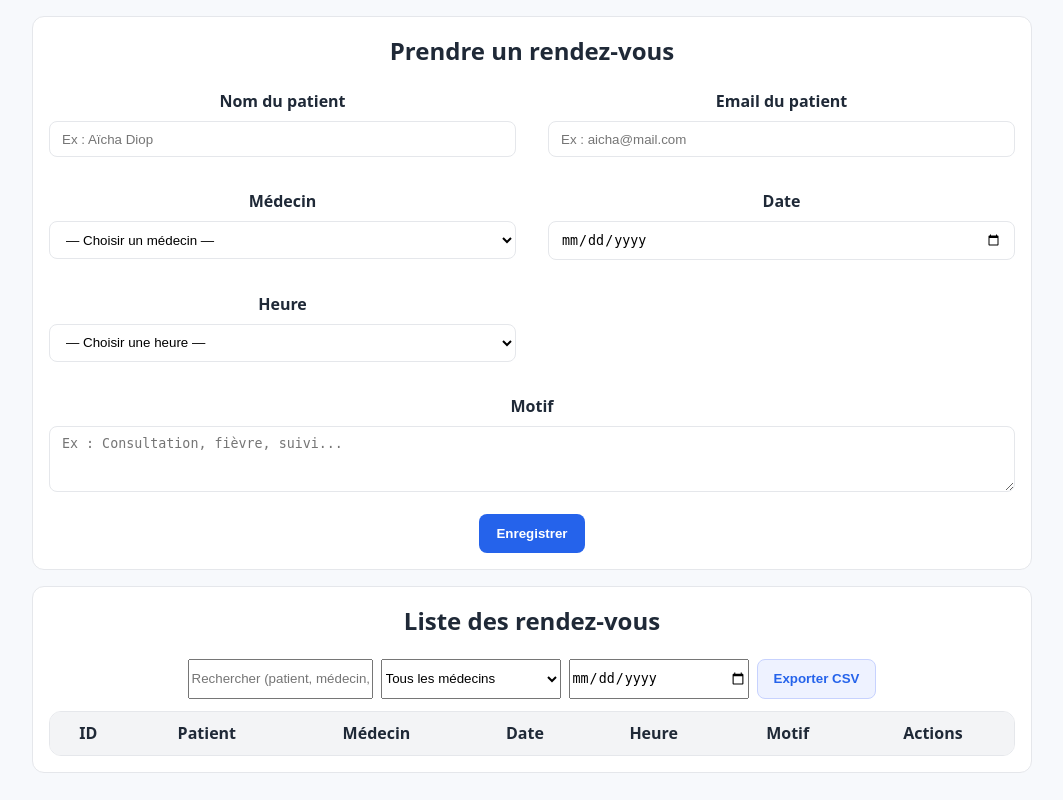
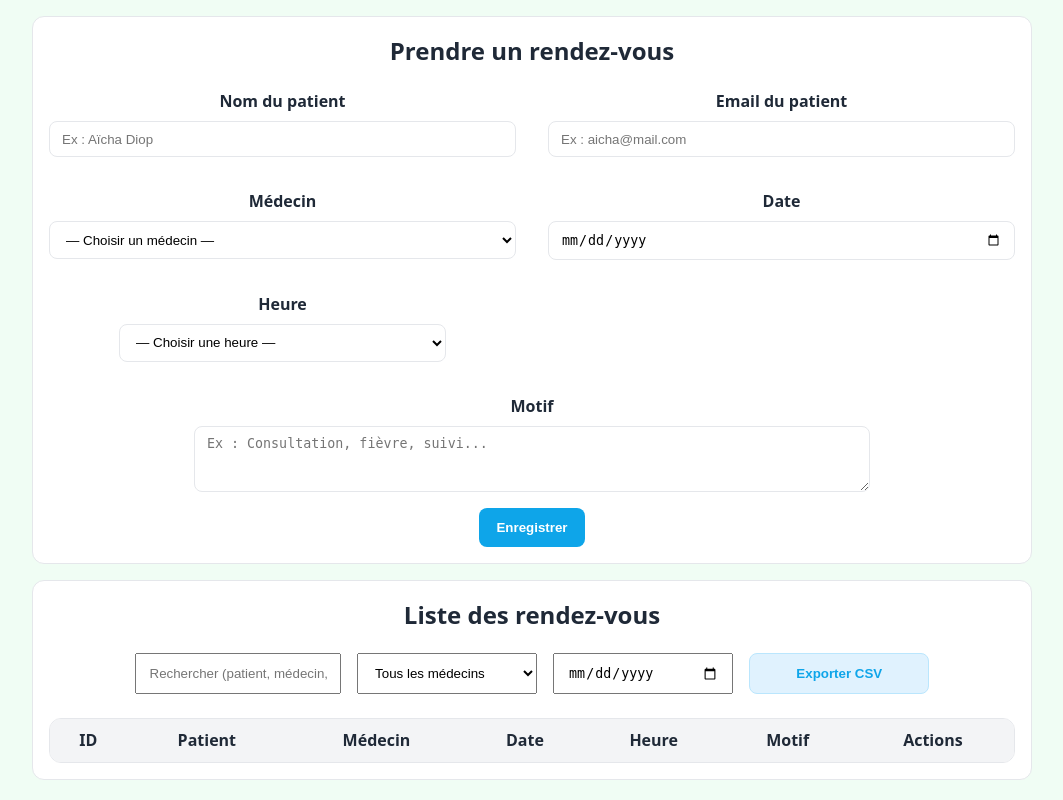
Before and after one commit to Alssaneahmeth/hopital_app, a PHP site: page /rendez-vous.php in a window 1280 px wide. Shown: the whole page, without its empty margins (108-1171 px from the left). Run offline with PHP 8.4, Linux system fonts and the light colour scheme; lists and menus that the app fills with data are empty.

Commit message:
Mise à jour de la page

```diff
--- a/pages/rendez-vous.css
+++ b/pages/rendez-vous.css
@@ -1,9 +1,10 @@
 :root {
-  --bg: #f7f9fc;
+  /* Palette hospitalière */
+  --bg: #f0fdf4;
   --card: #ffffff;
   --text: #1f2937;
   --muted: #6b7280;
-  --primary: #2563eb;
+  --primary: #0ea5e9;
   --primary-contrast: #ffffff;
   --border: #e5e7eb;
   --danger: #dc2626;
@@ -19,48 +20,119 @@ body {
   line-height: 1.5;
 }
 
-section { background: var(--card); margin: 1rem auto; padding: 1rem; max-width: 1000px; border: 1px solid var(--border); border-radius: 12px; }
-h2 { margin-top: 0; text-align: center; } /* titres centrés */
+section {
+  background: var(--card);
+  margin: 1rem auto;
+  padding: 1rem;
+  max-width: 1000px;
+  border: 1px solid var(--border);
+  border-radius: 12px;
+}
+h2 { margin-top: 0; text-align: center; }
 
+/* Formulaire */
 .grid {
   display: grid;
   grid-template-columns: repeat(2, minmax(0, 1fr));
-  gap: 2rem; /* espace plus grand entre Nom et Email */
+  gap: 2rem;
 }
 .field-rows { grid-column: span 2; }
 
-.field label { display: block; font-weight: 600; margin-bottom: 0.5rem; text-align: center; } /* labels centrés */
+.field label {
+  display: block;
+  font-weight: 600;
+  margin-bottom: 0.5rem;
+  text-align: center;
+}
 .field input, .field select, .field textarea {
-  width: 100%; padding: 0.6rem 0.75rem; border: 1px solid var(--border); border-radius: 8px; background: #fff;
+  width: 100%;
+  padding: 0.6rem 0.75rem;
+  border: 1px solid var(--border);
+  border-radius: 8px;
+  background: #fff;
 }
 .field input:focus, .field select:focus, .field textarea:focus {
-  outline: none; border-color: var(--primary); box-shadow: 0 0 0 3px rgba(37,99,235,.15);
+  outline: none;
+  border-color: var(--primary);
+  box-shadow: 0 0 0 3px rgba(14,165,233,.25);
 }
 .error { color: var(--danger); font-size: 0.85rem; min-height: 1.2em; }
 
+/* Centrage et réduction des champs Motif et Heure */
+#reason, #time {
+  width: 70%;
+  margin: 0 auto;
+  display: block;
+}
+
+/* Boutons */
 .btn-primary, .btn-secondary {
-  padding: 0.7rem 1rem; border-radius: 8px; border: 1px solid transparent; cursor: pointer; font-weight: 600;
+  padding: 0.7rem 1rem;
+  border-radius: 8px;
+  border: 1px solid transparent;
+  cursor: pointer;
+  font-weight: 600;
 }
-.btn-primary { background: var(--primary); color: var(--primary-contrast); }
-.btn-secondary { background: #eef2ff; color: var(--primary); border-color: #c7d2fe; }
+.btn-primary {
+  background: var(--primary);
+  color: var(--primary-contrast);
+}
+.btn-secondary {
+  background: #e0f2fe;
+  color: var(--primary);
+  border-color: #bae6fd;
+}
+.btn-center { text-align: center; margin-top: 1rem; }
 
-.btn-center { text-align: center; margin-top: 1rem; } /* bouton centré */
+/* Toast */
+.toast {
+  margin-top: 0.75rem;
+  padding: 0.6rem 0.75rem;
+  border-radius: 8px;
+  display: none;
+}
+.toast.show {
+  display: block;
+  background: #ecfdf5;
+  color: var(--success);
+  border: 1px solid #a7f3d0;
+}
 
-.toast {
-  margin-top: 0.75rem; padding: 0.6rem 0.75rem; border-radius: 8px; display: none;
+/* Tableau */
+.table-wrap {
+  overflow-x: auto;
+  border: 1px solid var(--border);
+  border-radius: 12px;
 }
-.toast.show { display: block; background: #ecfdf5; color: var(--success); border: 1px solid #a7f3d0; }
+table { width: 100%; border-collapse: collapse; }
+thead th {
+  text-align: center;
+  background: #f3f4f6;
+  padding: 0.6rem;
+}
+tbody td {
+  border-top: 1px solid var(--border);
+  padding: 0.6rem;
+  text-align: center;
+}
 
-.table-wrap { overflow-x: auto; border: 1px solid var(--border); border-radius: 12px; }
-table { width: 100%; border-collapse: collapse; }
-thead th { text-align: center; background: #f3f4f6; padding: 0.6rem; } /* en-têtes centrés */
-tbody td { border-top: 1px solid var(--border); padding: 0.6rem; text-align: center; } /* contenu centré */
+/* Filtres */
+.filters {
+  display: flex;
+  gap: 1rem;               /* plus d’espace entre les filtres */
+  margin-bottom: 1.5rem;
+  flex-wrap: wrap;
+  justify-content: center;
+}
+.filters input, .filters select, .filters button {
+  min-width: 180px;
+  padding: 0.6rem 0.8rem;
+}
 
-.filters { display: flex; gap: 0.5rem; margin-bottom: 0.75rem; flex-wrap: wrap; justify-content: center; }
-.filters input, .filters select { min-width: 180px; }
-
+/* Responsive */
 @media (max-width: 680px) {
   .grid { grid-template-columns: 1fr; }
   .field-rows { grid-column: span 1; }
   .btn-primary, .btn-secondary { width: 100%; }
+  #reason, #time { width: 100%; }
 }
```
Also changed, not shown: pages/rendez-vous.php (line endings or trailing spaces).
